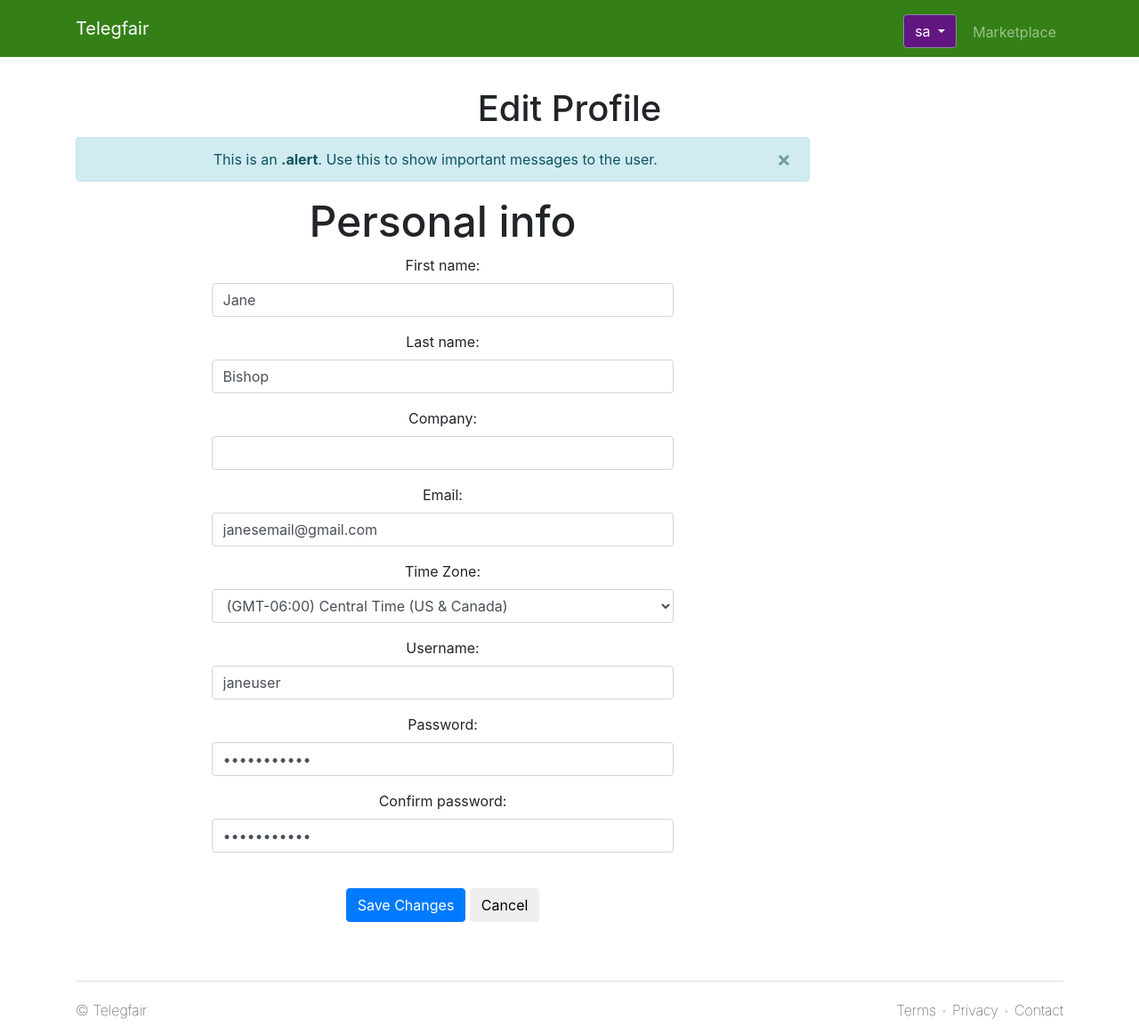
After one commit to ivvan18/new_telegram_market, a Flask app: page /settings in a window 1280 px wide. The commit adds this page. Shown: the whole page at 89% size. Run offline with Flask 2, Linux system fonts and the light colour scheme; a user stored in the database is signed in; some libraries are stand-ins or nearby versions.

Commit message:
Marketplace is now sync with database of channels + Settings base added

```diff
--- a/app/__init__.py
+++ b/app/__init__.py
@@ -70,9 +70,6 @@ def load_user(user_id):
 
 # Initialize login form
 class LoginForm(FlaskForm):
-    # special variable for displaying multiple forms in one template
-    action = HiddenField('login')
-
     email = StringField('Email', validators=[InputRequired(), Email(message='Incorrect email.'), Length(max=50)])
     password = PasswordField('Password', validators=[InputRequired()])
     remember = BooleanField('Remember me')
@@ -93,8 +90,14 @@ class RegisterForm(FlaskForm):
 # Initialize reset form
 class ResetForm(FlaskForm):
     email = StringField('Email', validators=[InputRequired(), Email(message='Incorrect email.'), Length(max=50)])
-    #special variable for displaying multiple forms in one template
-    action = HiddenField('reset')
+
+# Initialize change password form
+class ChangePasswordForm(FlaskForm):
+    current_password = PasswordField('Current password', validators=[InputRequired()])
+    new_password = PasswordField('New password', validators=[InputRequired(),
+                                                             validators.EqualTo('new_password_confirm', message='Passwords do not match.')])
+    new_password_confirm = PasswordField('Confirm new password', validators=[InputRequired()])
+
 
 # Load the views
 from app import views
--- /dev/null
+++ b/app/templates/settings.html
@@ -0,0 +1,89 @@
+<!-- index.html-->
+{% extends "base.html" %}
+{% block title %}Account settings{% endblock %}
+{% block body %}
+<div class="container" align = "center" style = "margin-top: 50px; margin-bottom: 50px;">
+    <h1>Edit Profile</h1>
+	<div class="row">
+      <!-- edit form column -->
+      <div class="col-md-9 personal-info">
+        <div class="alert alert-info alert-dismissable">
+          <a class="panel-close close" data-dismiss="alert">×</a>
+          <i class="fa fa-coffee"></i>
+          This is an <strong>.alert</strong>. Use this to show important messages to the user.
+        </div>
+        <h3>Personal info</h3>
+
+        <form class="form-horizontal" role="form">
+          <div class="form-group">
+            <label class="col-lg-3 control-label">First name:</label>
+            <div class="col-lg-8">
+              <input class="form-control" value="Jane" type="text">
+            </div>
+          </div>
+          <div class="form-group">
+            <label class="col-lg-3 control-label">Last name:</label>
+            <div class="col-lg-8">
+              <input class="form-control" value="Bishop" type="text">
+            </div>
+          </div>
+          <div class="form-group">
+            <label class="col-lg-3 control-label">Company:</label>
+            <div class="col-lg-8">
+              <input class="form-control" value="" type="text">
+            </div>
+          </div>
+          <div class="form-group">
+            <label class="col-lg-3 control-label">Email:</label>
+            <div class="col-lg-8">
+              <input class="form-control" value="janesemail@gmail.com" type="text">
+            </div>
+          </div>
+          <div class="form-group">
+            <label class="col-lg-3 control-label">Time Zone:</label>
+            <div class="col-lg-8">
+              <div class="ui-select">
+                <select id="user_time_zone" class="form-control">
+                  <option value="Hawaii">(GMT-10:00) Hawaii</option>
+                  <option value="Alaska">(GMT-09:00) Alaska</option>
+                  <option value="Pacific Time (US &amp; Canada)">(GMT-08:00) Pacific Time (US &amp; Canada)</option>
+                  <option value="Arizona">(GMT-07:00) Arizona</option>
+                  <option value="Mountain Time (US &amp; Canada)">(GMT-07:00) Mountain Time (US &amp; Canada)</option>
+                  <option value="Central Time (US &amp; Canada)" selected="selected">(GMT-06:00) Central Time (US &amp; Canada)</option>
+                  <option value="Eastern Time (US &amp; Canada)">(GMT-05:00) Eastern Time (US &amp; Canada)</option>
+                  <option value="Indiana (East)">(GMT-05:00) Indiana (East)</option>
+                </select>
+              </div>
+            </div>
+          </div>
+          <div class="form-group">
+            <label class="col-md-3 control-label">Username:</label>
+            <div class="col-md-8">
+              <input class="form-control" value="janeuser" type="text">
+            </div>
+          </div>
+          <div class="form-group">
+            <label class="col-md-3 control-label">Password:</label>
+            <div class="col-md-8">
+              <input class="form-control" value="11111122333" type="password">
+            </div>
+          </div>
+          <div class="form-group">
+            <label class="col-md-3 control-label">Confirm password:</label>
+            <div class="col-md-8">
+              <input class="form-control" value="11111122333" type="password">
+            </div>
+          </div>
+          <div class="form-group">
+            <label class="col-md-3 control-label"></label>
+            <div class="col-md-8">
+              <input class="btn btn-primary" value="Save Changes" type="button">
+              <span></span>
+              <input class="btn btn-default" value="Cancel" type="reset">
+            </div>
+          </div>
+        </form>
+      </div>
+  </div>
+</div>
+{% endblock %}
--- a/app/views.py
+++ b/app/views.py
@@ -8,7 +8,7 @@ from werkzeug.security import check_password_hash, generate_password_hash
 from app.generator import getrandompassword
 
 
-from app import app, ContactForm, LoginForm, User, RegisterForm, db, s, mail, ResetForm
+from app import app, ContactForm, LoginForm, User, RegisterForm, db, s, mail, ResetForm, ChangePasswordForm, Channel
 
 
 #main page
@@ -18,8 +18,10 @@ def index():
 
 #marketplace page
 @app.route('/marketplace')
+@login_required
 def marketplace():
-    return render_template("marketplace.html")
+    channels = Channel.query.all()
+    return render_template("marketplace.html", channels = channels)
 
 #term of service page
 @app.route('/tos')
@@ -113,6 +115,26 @@ def signup():
 
     return render_template('signup.html', form=form)
 
+@app.route('/settings', methods=['GET', 'POST'])
+@login_required
+def settings():
+    form = ChangePasswordForm()
+    if form.validate_on_submit():
+        if check_password_hash(current_user.password, form.current_password.data):
+            new_hashed_password = generate_password_hash(form.new_password.data, method='sha256')
+
+            curr = User.query.filter_by(email=current_user.email).first()
+            curr.password = new_hashed_password
+
+            db.session.commit()
+            flash('Successfully updated your password')
+            return redirect(url_for('settings'))
+        else:
+            flash('Current password is wrong')
+            return redirect(url_for('settings'))
+    return render_template('settings.html', form=form)
+
+
 #sending confirmation link
 @app.route('/confirm_email/<token>')
 def confirm_email(token):
```
Also changed, not shown: app/templates/marketplace.html (+35 -73 lines), app/users.db.
